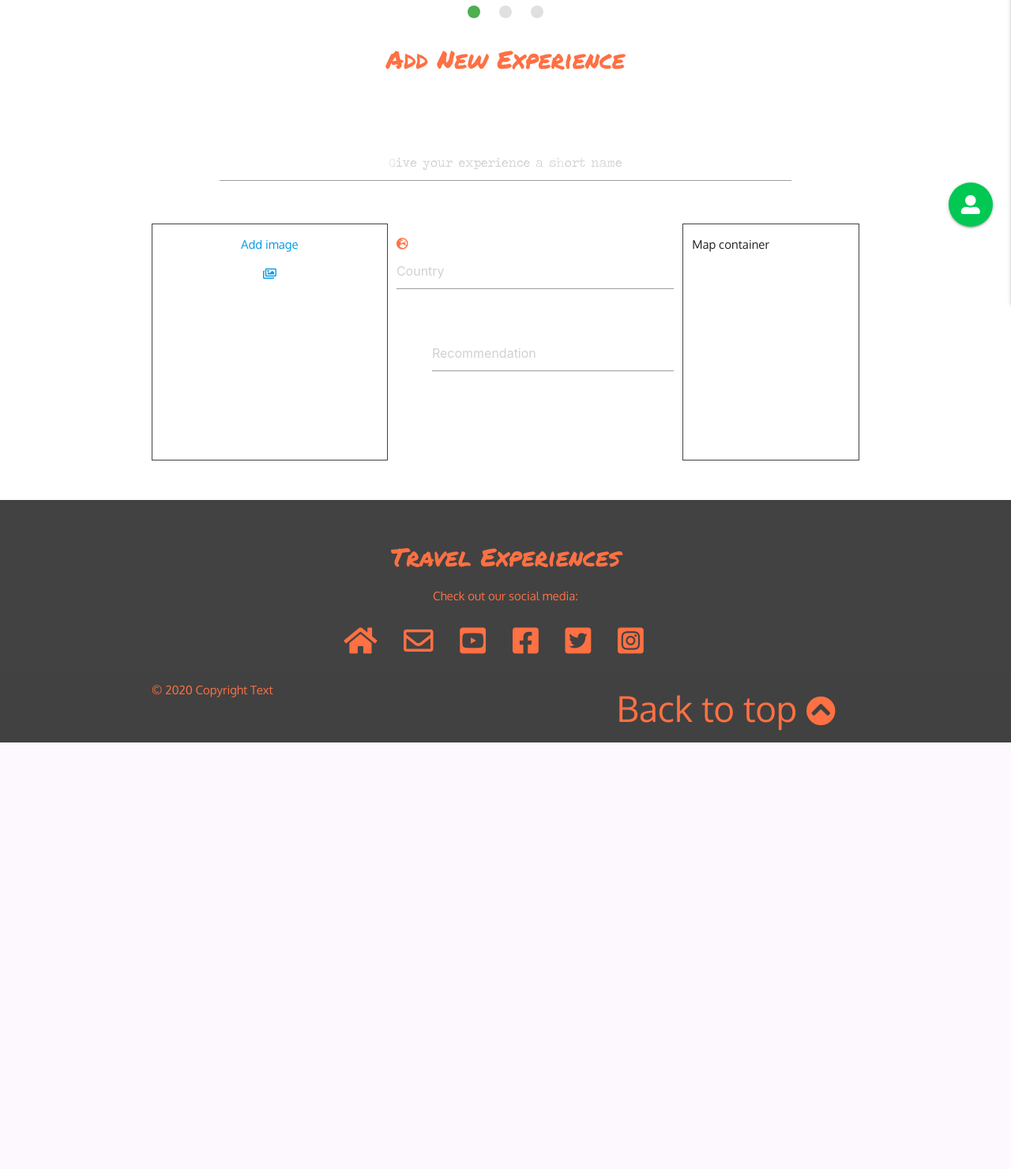
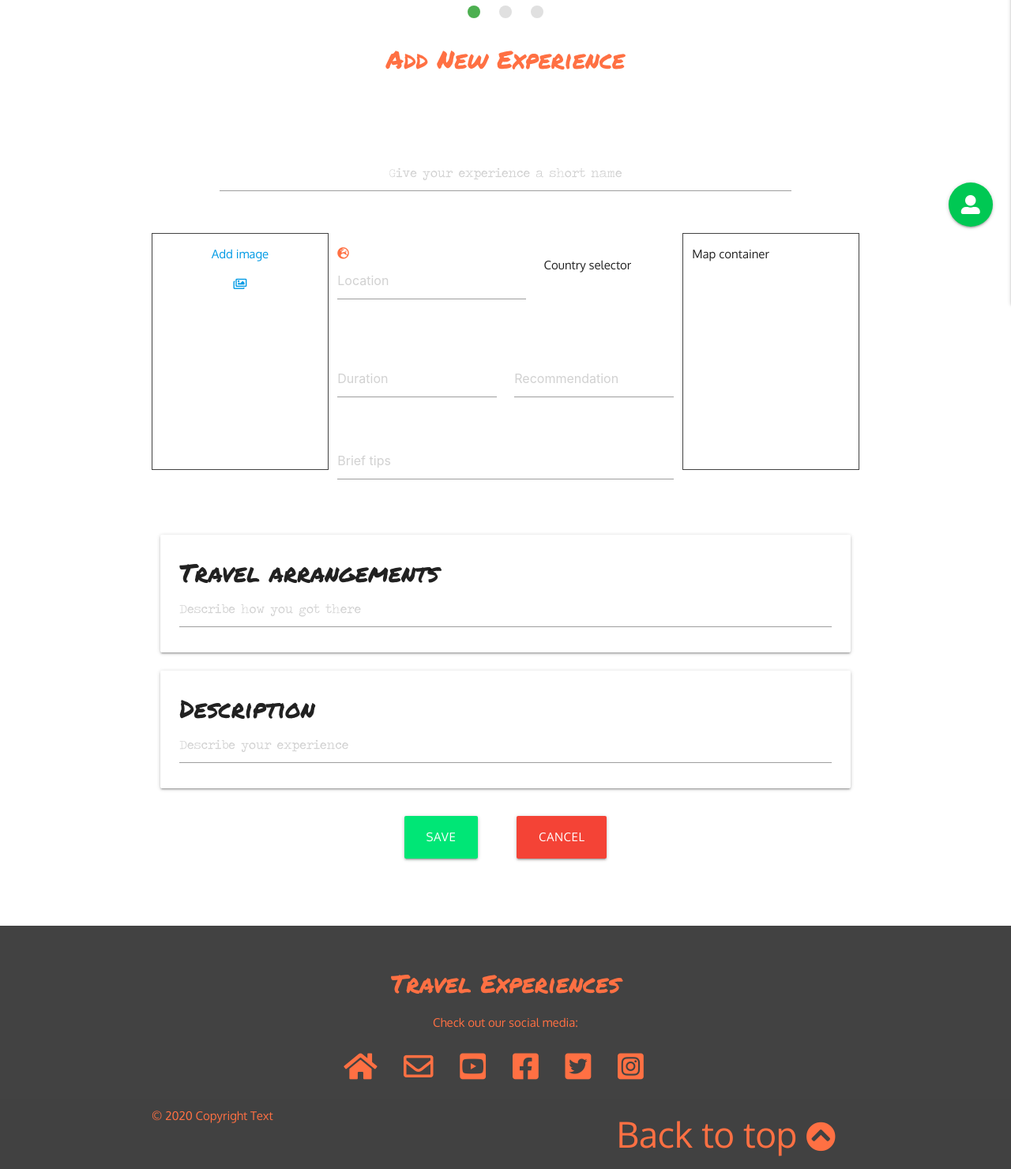
Before and after one commit to Vlad-404/travel_experiences, a Flask app: page /add_experience in a window 1280 px wide. Shown: the part 475-1955 px from the top of the page at 79% size. Before the commit the page ends 1415 px from the top, so only its background shows below. Run offline with Flask 2, Linux system fonts and the light colour scheme; some libraries are stand-ins or nearby versions.

Commit message:
Added all input fields on add experience page

```diff
--- a/app.py
+++ b/app.py
@@ -79,17 +79,6 @@ def login():
     return render_template("login.html")
 
 
-'''@app.route("/check_user/<username>")
-def check_user(username):
-    existing_user = mongo.db.users.find_one(
-            {"username": request.form.get("username").lower()})
-
-    if existing_user:
-        return username
-    else:
-        return "Profile"'''
-
-
 @app.route("/profile/<username>", methods=["GET", "POST"])
 def profile(username):
     # gets the session username from db
--- a/static/css/style.css
+++ b/static/css/style.css
@@ -86,3 +86,7 @@ body {
     border: 1px solid #424242;
     min-height: 300px !important;
 }
+
+.button-margin {
+    margin-right: 3rem;
+}
--- a/templates/add_experience.html
+++ b/templates/add_experience.html
@@ -4,7 +4,7 @@
     <h3 class="color-orange marker-font center-align">Add New Experience</h3>
 
     <!-- <input type="text"><input type="submit" value="Submit" class="col s12"> -->
-    <div class="container">
+    <div class="container margin-above">
     <!-- Title -->
         <div class="row">
             <div class="col s12 m10 offset-m1 l10 offset-l1 xl10 offset-xl1">
@@ -14,25 +14,40 @@
     <!-- Input fields -->
         <!-- Add Image -->
         <div class="row">
-            <div class="col s4 center-align border-around">
+            <div class="col s3 center-align border-around">
                 <a href="#">
                     <p>Add image</p>
                     <p><i class="far fa-images"></i></p>
                 </a>
             </div>
 
-            <form class="col m5 s8">
+            <form class="col m6 s8">
                 <div class="row">
                     <div class="input-field col s12">
-                        <i class="fas fa-globe-europe color-orange"></i>
-                        <input id="country" placeholder="Country" type="text" class="validate">
+                        <div class="row">
+                            <div class="col s7">
+                                <i class="fas fa-globe-europe color-orange"></i>
+                                <input id="country" name="country" placeholder="Location" type="text" class="validate">
+                            </div>
+                            <div class="col s4">
+                                <p>Country selector</p>
+                            </div>
+                        </div>
+                    </div>
+                </div>
+
+                <div class="row">
+                    <div class="input-field col s6">
+                        <input id="duration" name="duration" placeholder="Duration" type="text" class="validate">
+                    </div>
+                    <div class="input-field col s6">
+                        <input id="recommendation" name="recommendation" placeholder="Recommendation" type="text" class="validate">
                     </div>
                 </div>
 
                 <div class="row">
                     <div class="input-field col s12">
-                        <i class="prefix"></i>
-                        <input id="recommendation" name="recommendation" placeholder="Recommendation" type="text" class="validate">
+                        <input id="tips" name="tips" placeholder="Brief tips" type="text" class="validate">
                     </div>
                 </div>
 		    </form>
@@ -41,6 +56,35 @@
                 <p>Map container</p>
             </div>
         </div>
+
+        <div class="row">
+            <div class="col s12">
+                <div class="card">
+                    <div class="card-content">
+                    <span class="marker-font">Travel arrangements</span>
+                    <input id="traveling" name="traveling" placeholder="Describe how you got there" type="text"class="validate typewritter-font">
+                </div>
+            </div>
+        </div>
+
+        <div class="row">
+            <div class="col s12">
+                <div class="card">
+                    <div class="card-content">
+                        <span class="marker-font" >Description</span>
+                        <!--<p><textarea id="myTextArea" class="typewritter-font" rows = "3" cols = "80">Describe your experience</textarea></p>-->
+                        <input id="description" name="description" placeholder="Describe your experience" type="text"class="validate typewritter-font">
+                    </div>
+                </div>
+            </div>
+        </div>
+
+        <div class="row">
+            <ul class="center-align">
+                <li class="btn-large green accent-3 button-margin"><a href="#" class="white-text">Save</a></li>
+                <li class="btn-large red"><a href="{{ url_for('experiences_home') }}" class="white-text">Cancel</a></li>
+            </ul>
+        </div>
     </div>
 
 {% endblock %}
--- a/templates/experiences_home.html
+++ b/templates/experiences_home.html
@@ -7,7 +7,7 @@
     <div class="container">
         <div class="row">
             <!--<button class="btn-large red">Green</button>-->
-            <button class="col align-right btn-large green">New experience</button>
+            <button class="col s2 offset-s10 align-right btn-large green"><a href="{{ url_for('add_experience') }}" class="white-text">New experience</a></button>
         </div>
     </div>
     {% endif %}
```
Also changed, not shown: README.md.
